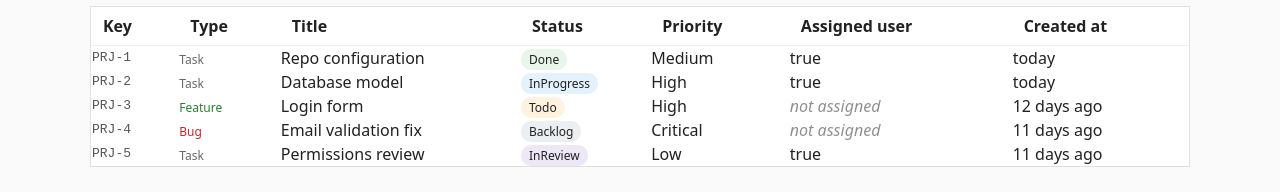
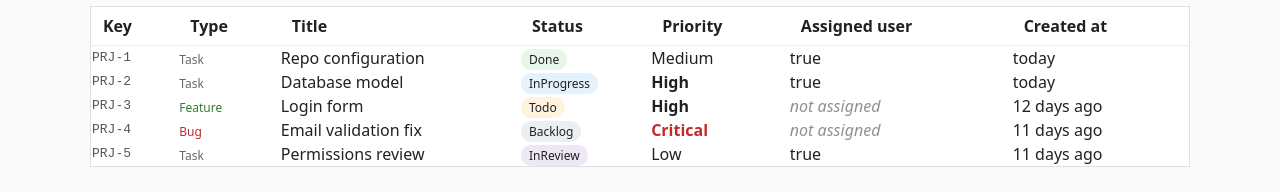
Before and after one commit to DevHotBuild/MiniJiraWeb, an Angular app: page / in a window 1280 px wide. Shown: the part 167-359 px from the top of the page. Built offline with nearby package versions, Linux system fonts and the light colour scheme.

Commit message:
feat: critical priority

```diff
--- a/src/app/issues/issue-row/issue-row.component.css
+++ b/src/app/issues/issue-row/issue-row.component.css
@@ -19,3 +19,8 @@
 .muted {
     color: var(--color-muted);
 }
+
+.prio-critical {
+    color: #c62828;
+    font-weight: 600;
+}
--- a/src/app/issues/issue-row/issue-row.component.html
+++ b/src/app/issues/issue-row/issue-row.component.html
@@ -19,7 +19,19 @@
   <app-status-badge [status]="issue().status" />
 </td>
 
-<td>{{ issue().priority }}</td>
+<td>
+  @switch (issue().priority) {
+    @case ('Critical') {
+      <span class="prio prio-critical">Critical</span>
+    }
+    @case ('High') {
+      <strong>High</strong>
+    }
+    @default {
+      {{ issue().priority }}
+    }
+  }
+</td>
 
 <td>
   @if (issue().assign !== null; as assignee) {
```
Also changed, not shown: src/app/projects/services/project.service.ts (+10 -11 lines).
